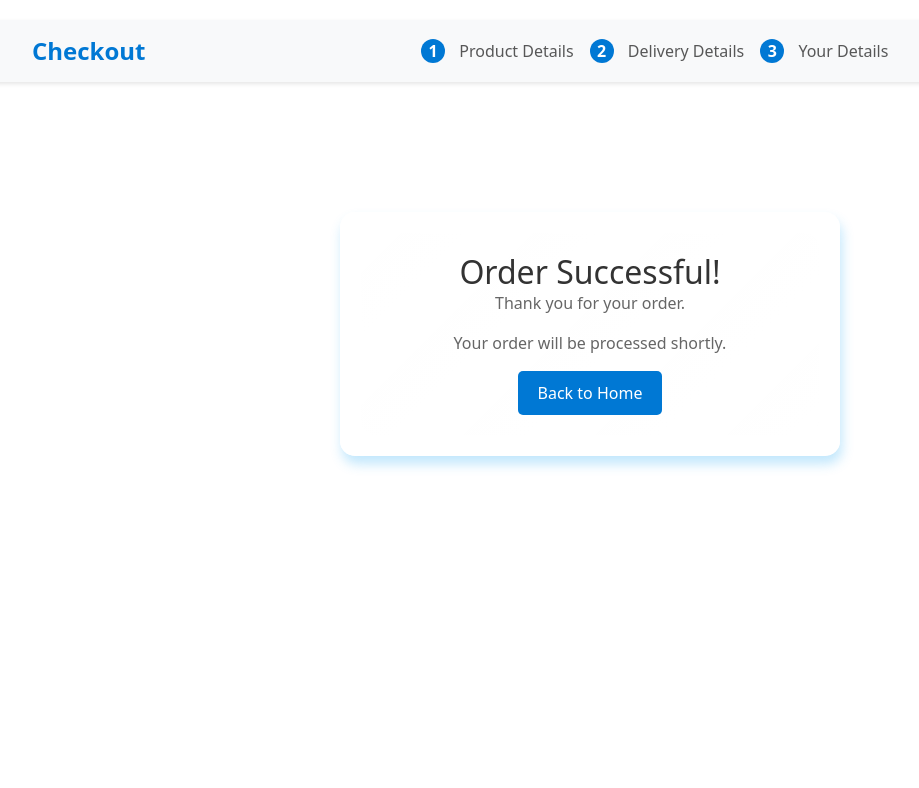
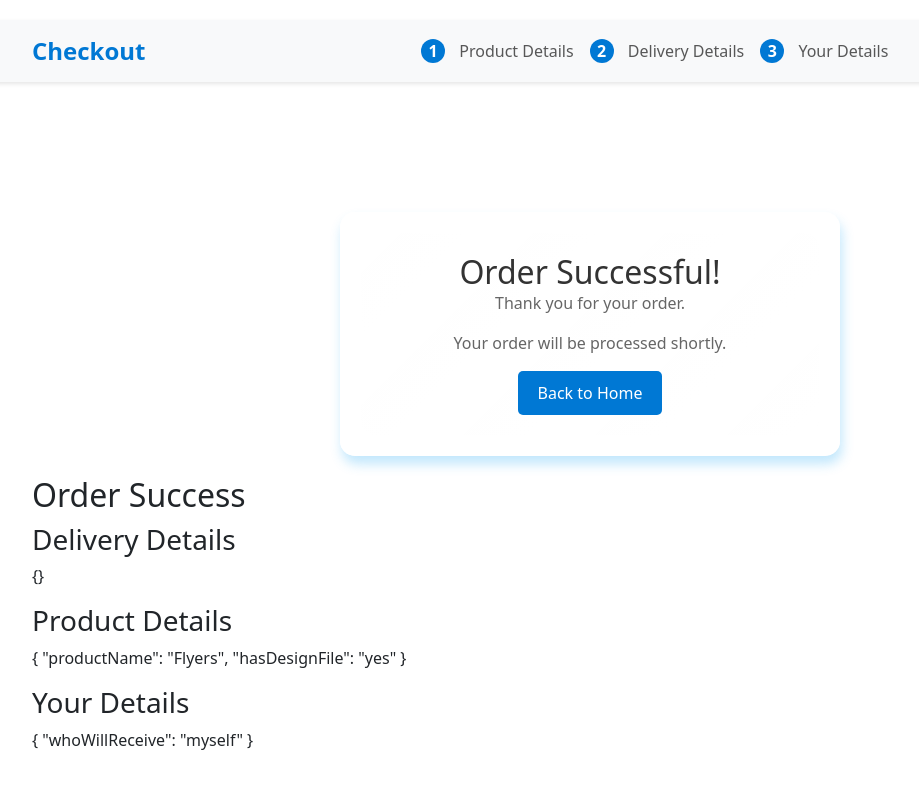
Before and after one commit to mehedi8gb/vue-order-flow, a Vue app: page /order-success in a window 1280 px wide. Shown: the top 788 px of the page, without its empty margins (50-969 px from the left). Built offline with nearby package versions, Linux system fonts and the light colour scheme; no server answers; what vue-sweetalert2 would draw is missing.

Commit message:
fix var declearation

```diff
--- a/src/states/store.js
+++ b/src/states/store.js
@@ -5,7 +5,7 @@ const store = createStore({
   state: {
     deliveryDetails: {},
     productDetails: {
-      productDetails: "Flyers",
+      productName: "Flyers",
       hasDesignFile: "yes",
     },
     yourDetails: {
--- a/src/views/OrderSuccess.vue
+++ b/src/views/OrderSuccess.vue
@@ -15,7 +15,7 @@
           </div>
         </div>
       </transition>
-      <!-- <div v-if="orderSuccess">
+      <div v-if="orderSuccess">
         <h2>Order Success</h2>
         <div>
           <h3>Delivery Details</h3>
@@ -29,7 +29,7 @@
           <h3>Your Details</h3>
           <p>{{ getYourDetails }}</p>
         </div>
-      </div> -->
+      </div>
     </div>
   </div>
 </template>
```
